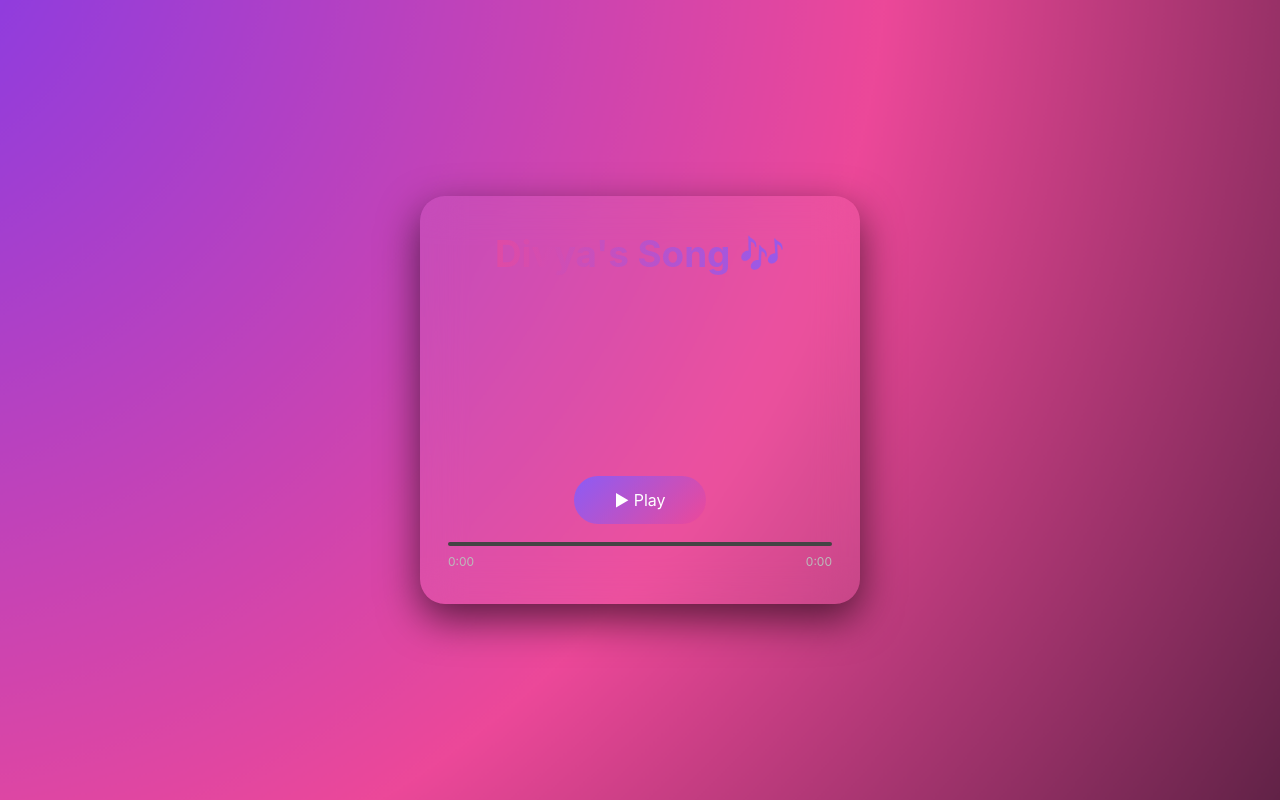
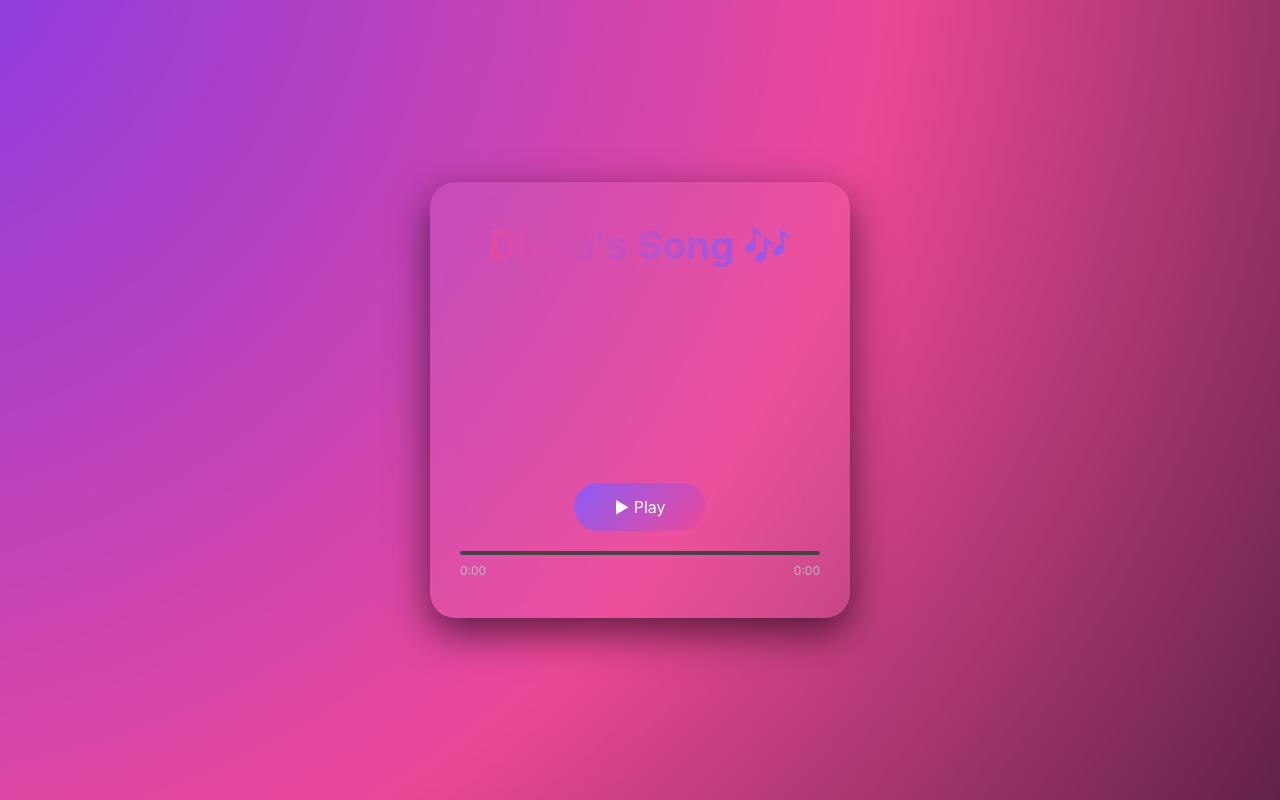
Before and after one commit to vijaybhukya/divya-song, a plain HTML site: page index.html in a window 1280 px wide. Drawn offline with Linux system fonts and the light colour scheme.

Commit message:
Update style.css

```diff
--- a/style.css
+++ b/style.css
@@ -31,20 +31,20 @@ z-index:-2;
 
 .container{
 width:90%;
-max-width:440px;
+max-width:420px;
 }
 
 .card{
 background:rgba(255,255,255,0.05);
 backdrop-filter:blur(20px);
-padding:35px 28px;
+padding:40px 30px;
 border-radius:25px;
 text-align:center;
 box-shadow:0 15px 40px rgba(0,0,0,0.6);
 }
 
 .title{
-font-size:2.3rem;
+font-size:2.4rem;
 margin-bottom:10px;
 background:linear-gradient(90deg,#ec4899,#8b5cf6);
 -webkit-background-clip:text;
@@ -53,27 +53,15 @@ color:transparent;
 
 .message{
 min-height:50px;
-margin-bottom:18px;
+margin-bottom:20px;
 color:#ddd;
 font-size:0.95rem;
 }
 
-.video-wrapper{
-border-radius:15px;
-overflow:hidden;
-margin-bottom:15px;
-box-shadow:0 10px 25px rgba(0,0,0,0.6);
-}
-
-video{
-width:100%;
-display:block;
-}
-
 canvas{
 width:100%;
-height:100px;
-margin-bottom:18px;
+height:110px;
+margin-bottom:20px;
 }
 
 button{
@@ -85,7 +73,7 @@ font-size:16px;
 color:white;
 cursor:pointer;
 transition:0.3s;
-margin-bottom:18px;
+margin-bottom:20px;
 }
 
 button:hover{
```
